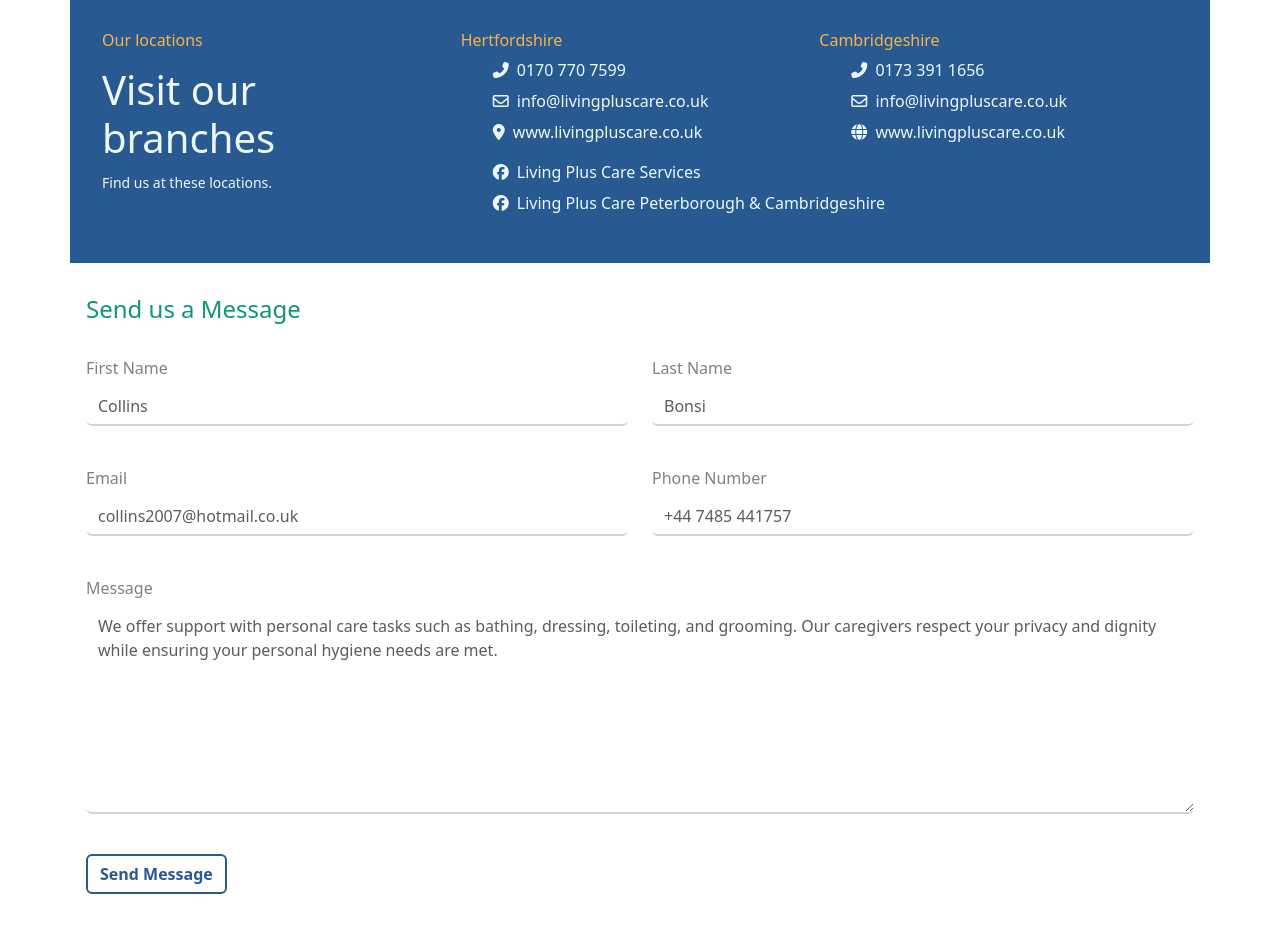
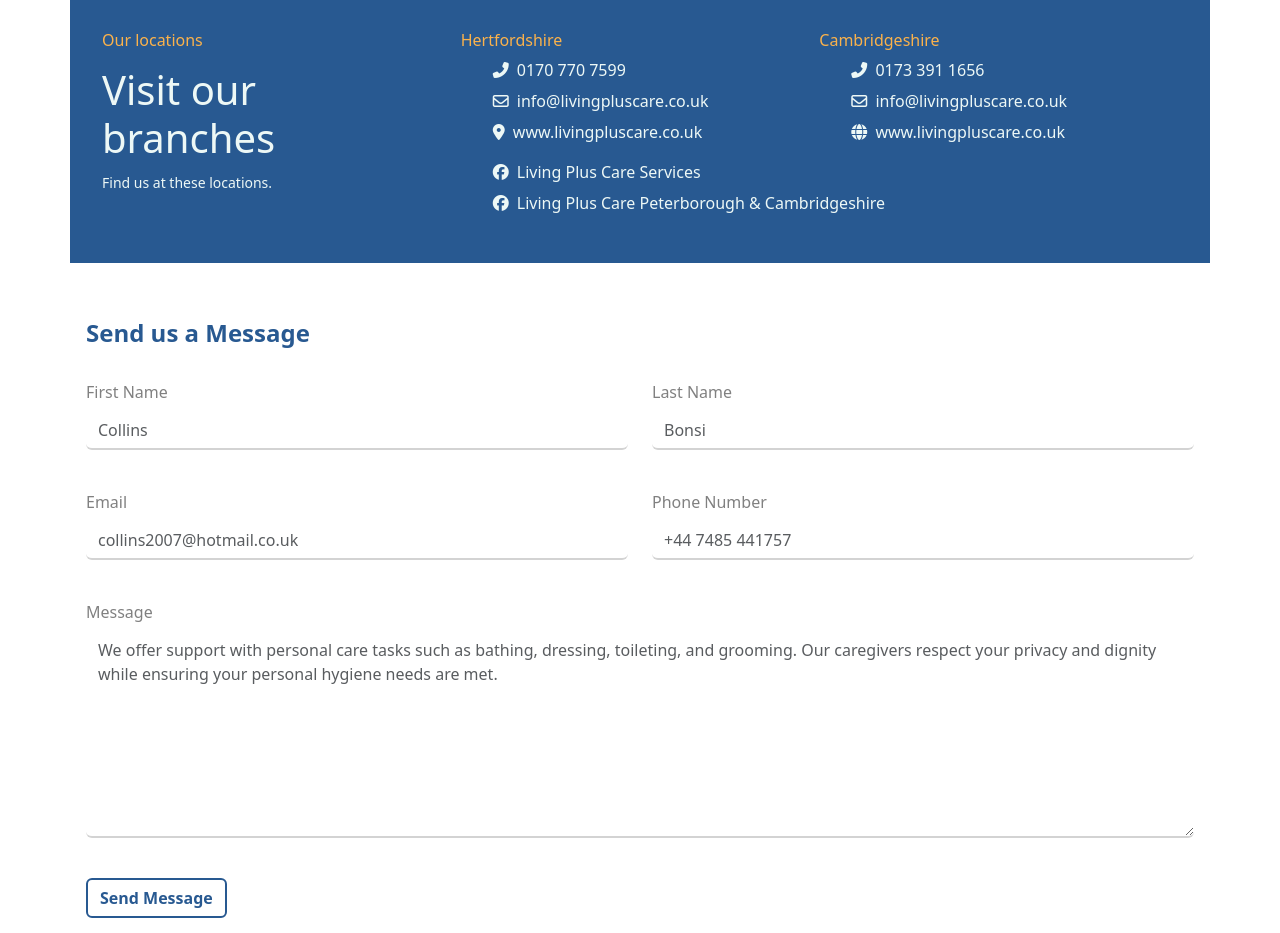
Before and after one commit to sakaxo/living-plus-care, a Django app: page /contact-us/ in a window 1280 px wide. Shown: the part 1075-2008 px from the top of the page. Run offline with Django 4.2, Linux system fonts and the light colour scheme; some libraries are stand-ins or nearby versions.

Commit message:
made few changes on contact page

```diff
--- a/main/templates/main/contact-us.html
+++ b/main/templates/main/contact-us.html
@@ -77,7 +77,9 @@
 		</div>
 
 		<div class="contact-form container p-3">
-			<h2>Send us a Message</h2>
+			<h2 class="mt-4" style="font-weight:bolder; color:var(--darkblue-color);">
+				Send us a Message
+			</h2>
 			<br>
 
 			<form id="contactForm">
--- a/main/templates/main/who-we-are.html
+++ b/main/templates/main/who-we-are.html
@@ -30,7 +30,7 @@
 
 
 			<div class="w-50 mx-auto card p-3">
-				<p class="p-2">
+				<p class="p-5">
 					"We are a flourishing community, united by our passion for delivering exceptional care within the comfort of your home. Drawing on local knowledge and fuelled by community spirit, we are transforming lives, one care plan at a time."
 				</p>
 			</div>
```
